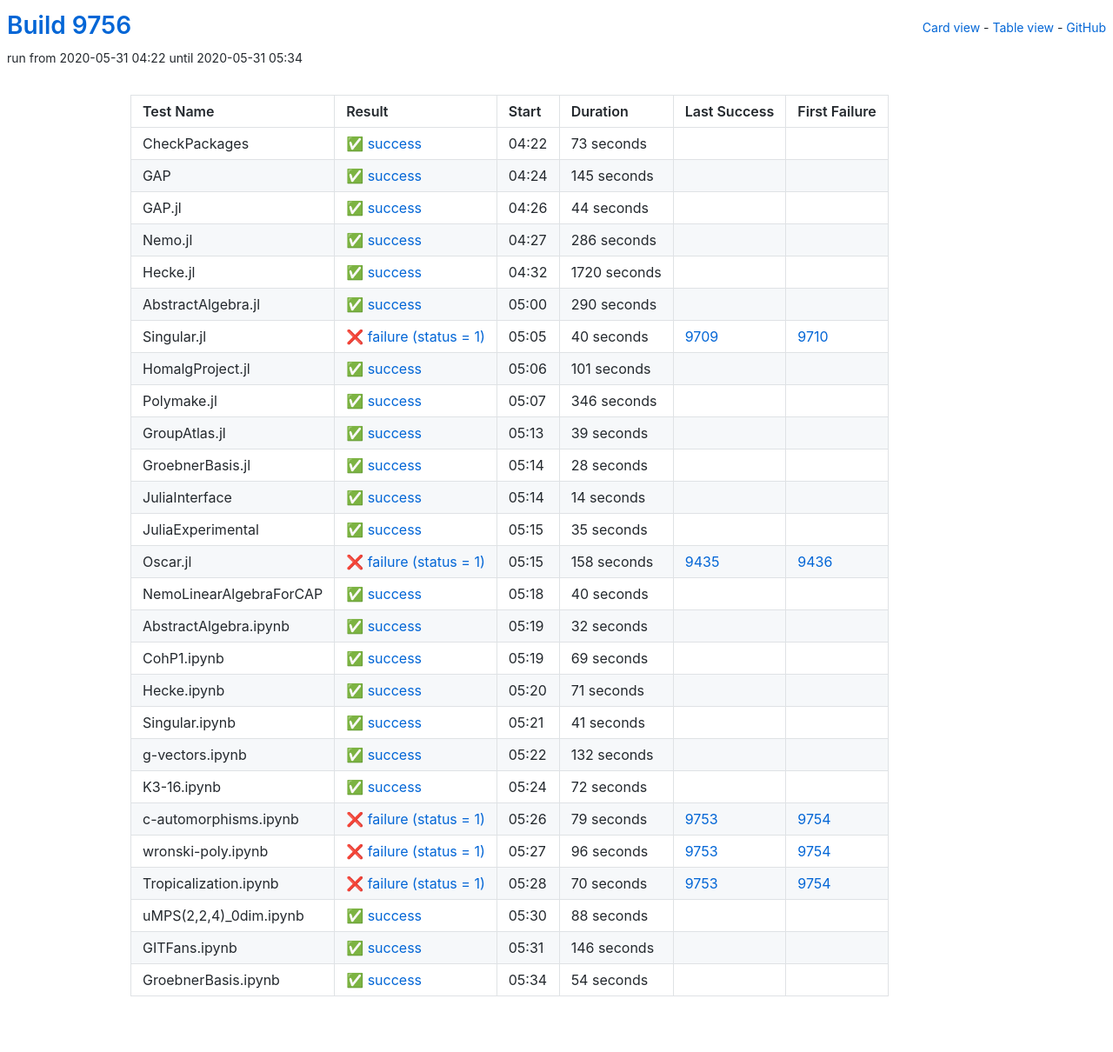
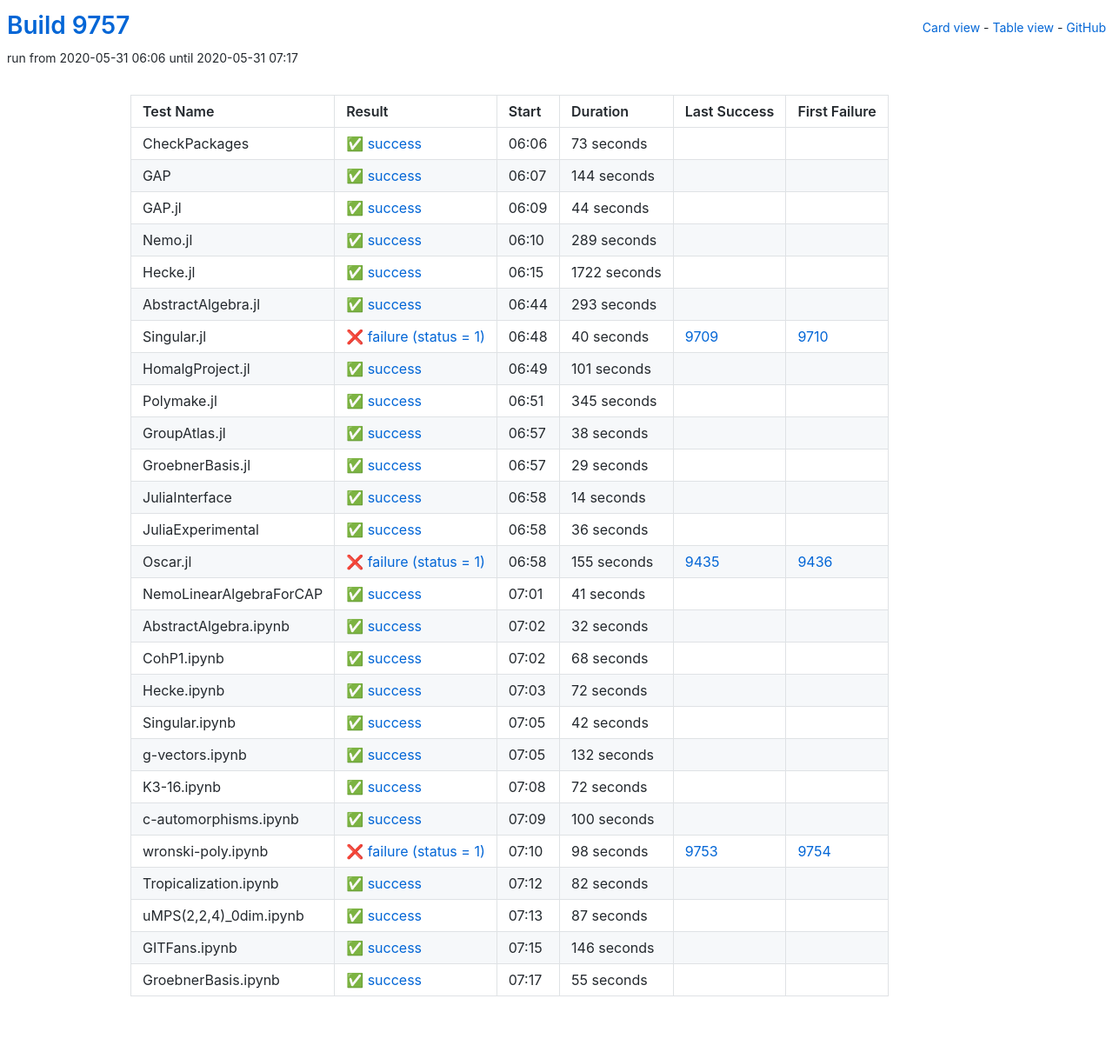
Before and after one commit to oscar-system/oscar-ci-status, a Jekyll site: the page built from table.html, in a window 1280 px wide. Shown: the whole page at 87% size. Built offline with Jekyll 4.4.1, drawn with Linux system fonts in a browser that asks for light colours.

Commit message:
Build 9757

```diff
--- a/_data/ci.yml
+++ b/_data/ci.yml
@@ -1,5 +1,5 @@
-build: 9756
-build_url: https://oscarci.mathematik.uni-kl.de/job/oscar/9756/
+build: 9757
+build_url: https://oscarci.mathematik.uni-kl.de/job/oscar/9757/
 job: oscar
 tests:
 - duration: 73
@@ -9,21 +9,21 @@
   id: checkpackages
   last_success: false
   last_success_url: null
-  log: https://oscarci.mathematik.uni-kl.de/job/oscar/9756/artifact/logs/build-9756/CheckPackages.log
+  log: https://oscarci.mathematik.uni-kl.de/job/oscar/9757/artifact/logs/build-9757/CheckPackages.log
   name: CheckPackages
-  start: 2020-05-31 04:22
+  start: 2020-05-31 06:06
   status: success
   success: true
-- duration: 145
+- duration: 144
   exitcode: 0
   first_failure: false
   first_failure_url: null
   id: gap
   last_success: false
   last_success_url: null
-  log: https://oscarci.mathematik.uni-kl.de/job/oscar/9756/artifact/logs/build-9756/GAP.log
+  log: https://oscarci.mathematik.uni-kl.de/job/oscar/9757/artifact/logs/build-9757/GAP.log
   name: GAP
-  start: 2020-05-31 04:24
+  start: 2020-05-31 06:07
   status: success
   success: true
 - duration: 44
@@ -33,45 +33,45 @@
   id: gap-jl
   last_success: false
   last_success_url: null
-  log: https://oscarci.mathematik.uni-kl.de/job/oscar/9756/artifact/logs/build-9756/GAP.jl.log
+  log: https://oscarci.mathematik.uni-kl.de/job/oscar/9757/artifact/logs/build-9757/GAP.jl.log
   name: GAP.jl
-  start: 2020-05-31 04:26
+  start: 2020-05-31 06:09
   status: success
   success: true
-- duration: 286
+- duration: 289
   exitcode: 0
   first_failure: false
   first_failure_url: null
   id: nemo-jl
   last_success: false
   last_success_url: null
-  log: https://oscarci.mathematik.uni-kl.de/job/oscar/9756/artifact/logs/build-9756/Nemo.jl.log
+  log: https://oscarci.mathematik.uni-kl.de/job/oscar/9757/artifact/logs/build-9757/Nemo.jl.log
   name: Nemo.jl
-  start: 2020-05-31 04:27
+  start: 2020-05-31 06:10
   status: success
   success: true
-- duration: 1720
+- duration: 1722
   exitcode: 0
   first_failure: false
   first_failure_url: null
   id: hecke-jl
   last_success: false
   last_success_url: null
-  log: https://oscarci.mathematik.uni-kl.de/job/oscar/9756/artifact/logs/build-9756/Hecke.jl.log
+  log: https://oscarci.mathematik.uni-kl.de/job/oscar/9757/artifact/logs/build-9757/Hecke.jl.log
   name: Hecke.jl
-  start: 2020-05-31 04:32
+  start: 2020-05-31 06:15
   status: success
   success: true
-- duration: 290
+- duration: 293
   exitcode: 0
   first_failure: false
   first_failure_url: null
   id: abstractalgebra-jl
   last_success: false
   last_success_url: null
-  log: https://oscarci.mathematik.uni-kl.de/job/oscar/9756/artifact/logs/build-9756/AbstractAlgebra.jl.log
+  log: https://oscarci.mathematik.uni-kl.de/job/oscar/9757/artifact/logs/build-9757/AbstractAlgebra.jl.log
   name: AbstractAlgebra.jl
-  start: 2020-05-31 05:00
+  start: 2020-05-31 06:44
   status: success
   success: true
 - duration: 40
@@ -81,9 +81,9 @@
   id: singular-jl
   last_success: 9709
   last_success_url: https://oscarci.mathematik.uni-kl.de/job/oscar/9709/
-  log: https://oscarci.mathematik.uni-kl.de/job/oscar/9756/artifact/logs/build-9756/Singular.jl.log
+  log: https://oscarci.mathematik.uni-kl.de/job/oscar/9757/artifact/logs/build-9757/Singular.jl.log
   name: Singular.jl
-  start: 2020-05-31 05:05
+  start: 2020-05-31 06:48
   status: failure
   success: false
 - duration: 101
@@ -93,45 +93,45 @@
   id: homalgproject-jl
   last_success: false
   last_success_url: null
-  log: https://oscarci.mathematik.uni-kl.de/job/oscar/9756/artifact/logs/build-9756/HomalgProject.jl.log
+  log: https://oscarci.mathematik.uni-kl.de/job/oscar/9757/artifact/logs/build-9757/HomalgProject.jl.log
   name: HomalgProject.jl
-  start: 2020-05-31 05:06
+  start: 2020-05-31 06:49
   status: success
   success: true
-- duration: 346
+- duration: 345
   exitcode: 0
   first_failure: false
   first_failure_url: null
   id: polymake-jl
   last_success: false
   last_success_url: null
-  log: https://oscarci.mathematik.uni-kl.de/job/oscar/9756/artifact/logs/build-9756/Polymake.jl.log
+  log: https://oscarci.mathematik.uni-kl.de/job/oscar/9757/artifact/logs/build-9757/Polymake.jl.log
   name: Polymake.jl
-  start: 2020-05-31 05:07
+  start: 2020-05-31 06:51
   status: success
   success: true
-- duration: 39
+- duration: 38
   exitcode: 0
   first_failure: false
   first_failure_url: null
   id: groupatlas-jl
   last_success: false
   last_success_url: null
-  log: https://oscarci.mathematik.uni-kl.de/job/oscar/9756/artifact/logs/build-9756/GroupAtlas.jl.log
+  log: https://oscarci.mathematik.uni-kl.de/job/oscar/9757/artifact/logs/build-9757/GroupAtlas.jl.log
   name: GroupAtlas.jl
-  start: 2020-05-31 05:13
+  start: 2020-05-31 06:57
   status: success
   success: true
-- duration: 28
+- duration: 29
   exitcode: 0
   first_failure: false
   first_failure_url: null
   id: groebnerbasis-jl
   last_success: false
   last_success_url: null
-  log: https://oscarci.mathematik.uni-kl.de/job/oscar/9756/artifact/logs/build-9756/GroebnerBasis.jl.log
+  log: https://oscarci.mathematik.uni-kl.de/job/oscar/9757/artifact/logs/build-9757/GroebnerBasis.jl.log
   name: GroebnerBasis.jl
-  start: 2020-05-31 05:14
+  start: 2020-05-31 06:57
   status: success
   success: true
 - duration: 14
@@ -141,45 +141,45 @@
   id: juliainterface
   last_success: false
   last_success_url: null
-  log: https://oscarci.mathematik.uni-kl.de/job/oscar/9756/artifact/logs/build-9756/JuliaInterface.log
+  log: https://oscarci.mathematik.uni-kl.de/job/oscar/9757/artifact/logs/build-9757/JuliaInterface.log
   name: JuliaInterface
-  start: 2020-05-31 05:14
+  start: 2020-05-31 06:58
   status: success
   success: true
-- duration: 35
+- duration: 36
   exitcode: 0
   first_failure: false
   first_failure_url: null
   id: juliaexperimental
   last_success: false
   last_success_url: null
-  log: https://oscarci.mathematik.uni-kl.de/job/oscar/9756/artifact/logs/build-9756/JuliaExperimental.log
+  log: https://oscarci.mathematik.uni-kl.de/job/oscar/9757/artifact/logs/build-9757/JuliaExperimental.log
   name: JuliaExperimental
-  start: 2020-05-31 05:15
+  start: 2020-05-31 06:58
   status: success
   success: true
-- duration: 158
+- duration: 155
   exitcode: 1
   first_failure: 9436
   first_failure_url: https://oscarci.mathematik.uni-kl.de/job/oscar/9436/
   id: oscar-jl
   last_success: 9435
   last_success_url: https://oscarci.mathematik.uni-kl.de/job/oscar/9435/
-  log: https://oscarci.mathematik.uni-kl.de/job/oscar/9756/artifact/logs/build-9756/Oscar.jl.log
+  log: https://oscarci.mathematik.uni-kl.de/job/oscar/9757/artifact/logs/build-9757/Oscar.jl.log
   name: Oscar.jl
-  start: 2020-05-31 05:15
+  start: 2020-05-31 06:58
   status: failure
   success: false
-- duration: 40
+- duration: 41
   exitcode: 0
   first_failure: false
   first_failure_url: null
   id: nemolinearalgebraforcap
   last_success: false
   last_success_url: null
-  log: https://oscarci.mathematik.uni-kl.de/job/oscar/9756/artifact/logs/build-9756/NemoLinearAlgebraForCAP.log
+  log: https://oscarci.mathematik.uni-kl.de/job/oscar/9757/artifact/logs/build-9757/NemoLinearAlgebraForCAP.log
   name: NemoLinearAlgebraForCAP
-  start: 2020-05-31 05:18
+  start: 2020-05-31 07:01
   status: success
   success: true
 - duration: 32
@@ -189,45 +189,45 @@
   id: abstractalgebra-ipynb
   last_success: false
   last_success_url: null
-  log: https://oscarci.mathematik.uni-kl.de/job/oscar/9756/artifact/logs/build-9756/AbstractAlgebra.ipynb.log
+  log: https://oscarci.mathematik.uni-kl.de/job/oscar/9757/artifact/logs/build-9757/AbstractAlgebra.ipynb.log
   name: AbstractAlgebra.ipynb
-  start: 2020-05-31 05:19
+  start: 2020-05-31 07:02
   status: success
   success: true
-- duration: 69
+- duration: 68
   exitcode: 0
   first_failure: false
   first_failure_url: null
   id: cohp1-ipynb
   last_success: false
   last_success_url: null
-  log: https://oscarci.mathematik.uni-kl.de/job/oscar/9756/artifact/logs/build-9756/CohP1.ipynb.log
+  log: https://oscarci.mathematik.uni-kl.de/job/oscar/9757/artifact/logs/build-9757/CohP1.ipynb.log
   name: CohP1.ipynb
-  start: 2020-05-31 05:19
+  start: 2020-05-31 07:02
   status: success
   success: true
-- duration: 71
+- duration: 72
   exitcode: 0
   first_failure: false
   first_failure_url: null
   id: hecke-ipynb
   last_success: false
   last_success_url: null
-  log: https://oscarci.mathematik.uni-kl.de/job/oscar/9756/artifact/logs/build-9756/Hecke.ipynb.log
+  log: https://oscarci.mathematik.uni-kl.de/job/oscar/9757/artifact/logs/build-9757/Hecke.ipynb.log
   name: Hecke.ipynb
-  start: 2020-05-31 05:20
+  start: 2020-05-31 07:03
   status: success
   success: true
-- duration: 41
+- duration: 42
   exitcode: 0
   first_failure: false
   first_failure_url: null
   id: singular-ipynb
   last_success: false
   last_success_url: null
-  log: https://oscarci.mathematik.uni-kl.de/job/oscar/9756/artifact/logs/build-9756/Singular.ipynb.log
+  log: https://oscarci.mathematik.uni-kl.de/job/oscar/9757/artifact/logs/build-9757/Singular.ipynb.log
   name: Singular.ipynb
-  start: 2020-05-31 05:21
+  start: 2020-05-31 07:05
   status: success
   success: true
 - duration: 132
@@ -237,9 +237,9 @@
   id: g-vectors-ipynb
   last_success: false
   last_success_url: null
-  log: https://oscarci.mathematik.uni-kl.de/job/oscar/9756/artifact/logs/build-9756/g-vectors.ipynb.log
+  log: https://oscarci.mathematik.uni-kl.de/job/oscar/9757/artifact/logs/build-9757/g-vectors.ipynb.log
   name: g-vectors.ipynb
-  start: 2020-05-31 05:22
+  start: 2020-05-31 07:05
   status: success
   success: true
 - duration: 72
@@ -249,57 +249,57 @@
   id: k3-16-ipynb
   last_success: false
   last_success_url: null
-  log: https://oscarci.mathematik.uni-kl.de/job/oscar/9756/artifact/logs/build-9756/K3-16.ipynb.log
+  log: https://oscarci.mathematik.uni-kl.de/job/oscar/9757/artifact/logs/build-9757/K3-16.ipynb.log
   name: K3-16.ipynb
-  start: 2020-05-31 05:24
+  start: 2020-05-31 07:08
   status: success
   success: true
-- duration: 79
-  exitcode: 1
-  first_failure: 9754
-  first_failure_url: https://oscarci.mathematik.uni-kl.de/job/oscar/9754/
+- duration: 100
+  exitcode: 0
+  first_failure: false
+  first_failure_url: null
   id: c-automorphisms-ipynb
-  last_success: 9753
-  last_success_url: https://oscarci.mathematik.uni-kl.de/job/oscar/9753/
-  log: https://oscarci.mathematik.uni-kl.de/job/oscar/9756/artifact/logs/build-9756/c-automorphisms.ipynb.log
+  last_success: false
+  last_success_url: null
+  log: https://oscarci.mathematik.uni-kl.de/job/oscar/9757/artifact/logs/build-9757/c-automorphisms.ipynb.log
   name: c-automorphisms.ipynb
-  start: 2020-05-31 05:26
-  status: failure
-  success: false
-- duration: 96
+  start: 2020-05-31 07:09
+  status: success
+  success: true
+- duration: 98
   exitcode: 1
   first_failure: 9754
   first_failure_url: https://oscarci.mathematik.uni-kl.de/job/oscar/9754/
   id: wronski-poly-ipynb
   last_success: 9753
   last_success_url: https://oscarci.mathematik.uni-kl.de/job/oscar/9753/
-  log: https://oscarci.mathematik.uni-kl.de/job/oscar/9756/artifact/logs/build-9756/wronski-poly.ipynb.log
+  log: https://oscarci.mathematik.uni-kl.de/job/oscar/9757/artifact/logs/build-9757/wronski-poly.ipynb.log
   name: wronski-poly.ipynb
-  start: 2020-05-31 05:27
+  start: 2020-05-31 07:10
   status: failure
   success: false
-- duration: 70
-  exitcode: 1
-  first_failure: 9754
-  first_failure_url: https://oscarci.mathematik.uni-kl.de/job/oscar/9754/
+- duration: 82
+  exitcode: 0
+  first_failure: false
+  first_failure_url: null
   id: tropicalization-ipynb
-  last_success: 9753
-  last_success_url: https://oscarci.mathematik.uni-kl.de/job/oscar/9753/
-  log: https://oscarci.mathematik.uni-kl.de/job/oscar/9756/artifact/logs/build-9756/Tropicalization.ipynb.log
+  last_success: false
+  last_success_url: null
+  log: https://oscarci.mathematik.uni-kl.de/job/oscar/9757/artifact/logs/build-9757/Tropicalization.ipynb.log
   name: Tropicalization.ipynb
-  start: 2020-05-31 05:28
-  status: failure
-  success: false
-- duration: 88
+  start: 2020-05-31 07:12
+  status: success
+  success: true
+- duration: 87
   exitcode: 0
   first_failure: false
   first_failure_url: null
   id: umps-2-2-4-0dim-ipynb
   last_success: false
   last_success_url: null
-  log: https://oscarci.mathematik.uni-kl.de/job/oscar/9756/artifact/logs/build-9756/uMPS-2-2-4-_0dim.ipynb.log
+  log: https://oscarci.mathematik.uni-kl.de/job/oscar/9757/artifact/logs/build-9757/uMPS-2-2-4-_0dim.ipynb.log
   name: uMPS(2,2,4)_0dim.ipynb
-  start: 2020-05-31 05:30
+  start: 2020-05-31 07:13
   status: success
   success: true
 - duration: 146
@@ -309,20 +309,20 @@
   id: gitfans-ipynb
   last_success: false
   last_success_url: null
-  log: https://oscarci.mathematik.uni-kl.de/job/oscar/9756/artifact/logs/build-9756/GITFans.ipynb.log
+  log: https://oscarci.mathematik.uni-kl.de/job/oscar/9757/artifact/logs/build-9757/GITFans.ipynb.log
   name: GITFans.ipynb
-  start: 2020-05-31 05:31
+  start: 2020-05-31 07:15
   status: success
   success: true
-- duration: 54
+- duration: 55
   exitcode: 0
   first_failure: false
   first_failure_url: null
   id: groebnerbasis-ipynb
   last_success: false
   last_success_url: null
-  log: https://oscarci.mathematik.uni-kl.de/job/oscar/9756/artifact/logs/build-9756/GroebnerBasis.ipynb.log
+  log: https://oscarci.mathematik.uni-kl.de/job/oscar/9757/artifact/logs/build-9757/GroebnerBasis.ipynb.log
   name: GroebnerBasis.ipynb
-  start: 2020-05-31 05:34
+  start: 2020-05-31 07:17
   status: success
   success: true
```
Also changed, not shown: README.md.
